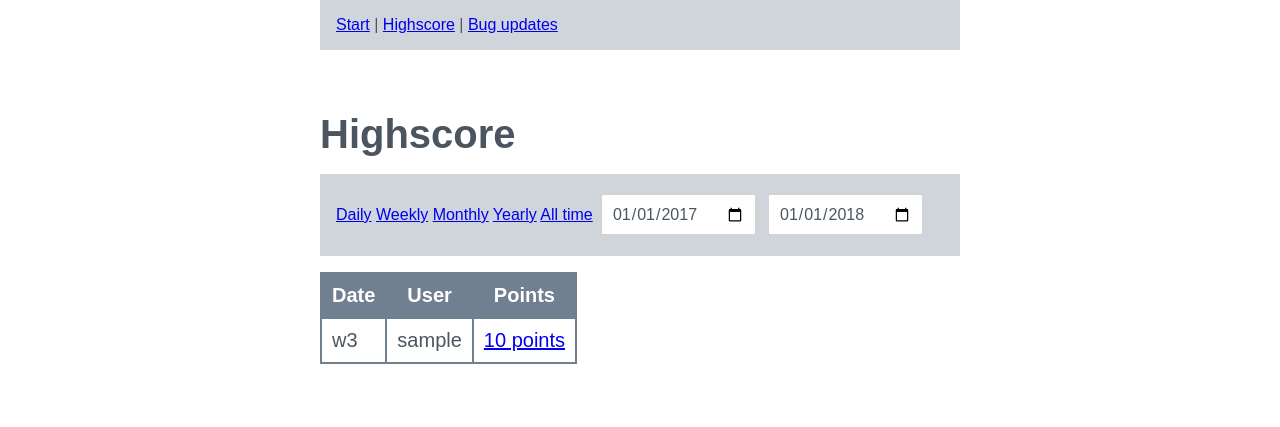
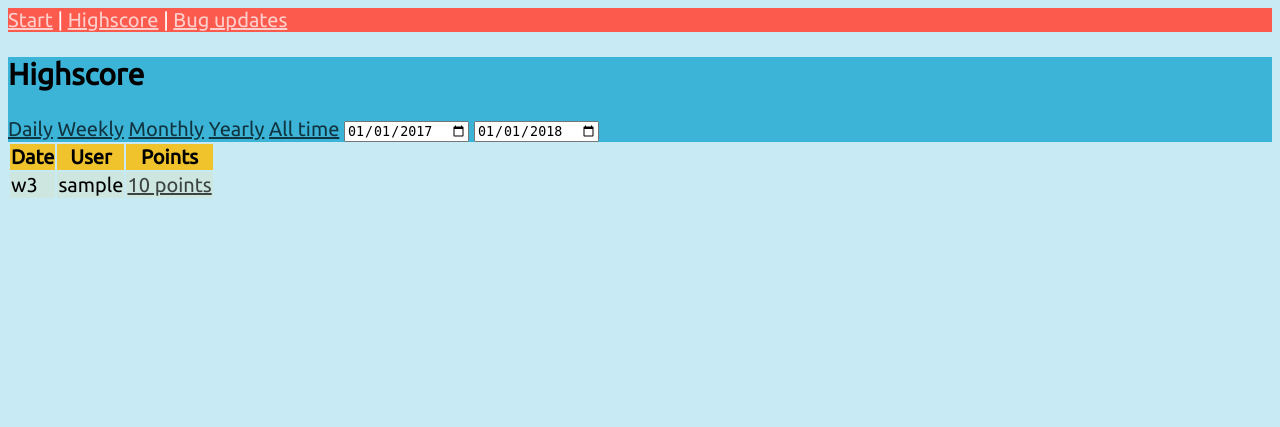
Before and after one commit to weld-io/bug-hunter-game, a Node server app: page /highscore in a window 1280 px wide. Shown: the top 427 px of the page. Run offline with Node 20, Linux system fonts and the light colour scheme; tables that the repository leaves empty hold one stand-in row (values such as "Sample post"); some libraries are stand-ins or nearby versions.

Commit message:
New design: flexsite, colors, fonts

```diff
--- a/app/config/express.js
+++ b/app/config/express.js
@@ -21,6 +21,8 @@ module.exports = function (app, config) {
 	//app.use(cookieParser());
 	app.use(compress());
 	app.use(express.static(config.root + '/public'));
+	// flexsite NPM
+	app.use('/flexsite', express.static(config.root + '/node_modules/flexsite'));
 	//app.use(methodOverride());
 	//app.use(cors());
 
--- a/app/views/shared/header.ejs
+++ b/app/views/shared/header.ejs
@@ -5,9 +5,12 @@
 <meta name="viewport" content="width=device-width">
 <title><%- title %></title>
 <script type="text/javascript" src="/js/app.js" async></script>
+<link href="https://fonts.googleapis.com/css?family=Ubuntu" rel="stylesheet">
+<link rel="stylesheet" href="/flexsite/styles/flexsite.css">
 <link rel="stylesheet" href="/css/style.css">
 </head>
-<body>
+
+<body class="color1light">
 <main>
 
 <% include navigation %>
--- a/app/views/shared/navigation.ejs
+++ b/app/views/shared/navigation.ejs
@@ -1,3 +1,5 @@
+<section class="thin color2">
+
 	<nav id="main-navigation">
 		<a href="/">Start</a>
 		|
@@ -5,3 +7,5 @@
 		|
 		<a href="/updates">Bug updates</a>
 	</nav>
+
+</section>
--- a/app/views/start/index.ejs
+++ b/app/views/start/index.ejs
@@ -1,7 +1,10 @@
 <% include ../shared/header %>
 
+<section class="color1">
 	<h1><%- title %></h1>
+</section>
 
+<section class="color2">
 	<h2>How to get points</h2>
 
 	<ol>
@@ -9,9 +12,12 @@
 		<li>Create, close, or edit issues.</li>
 		<li>Track progress on the <a href="/highscore">Highscore</a>.</li>
 	</ol>
+</section>
 
+<section class="color3">
 	<h2>Scoring</h2>
 
 	<%- objectToHtml(scoringTable) %>
+</section>
 
 <% include ../shared/footer %>
--- a/app/views/updates/highscore.ejs
+++ b/app/views/updates/highscore.ejs
@@ -1,5 +1,6 @@
 <% include ../shared/header %>
 
+<section class="color1">
 	<h1><%- title %></h1>
 
 	<nav>
@@ -11,13 +12,13 @@
 			<%- optionalAnchorTag('All time', '/highscore/all-time', currentHref) %>
 		</span>
 	<% if (timeperiod.grouping !== 'all-time') { %>
-	<span class="datePickers">
 			<input type="date" name="startDate" value="<%= timeperiod.startDate %>" onchange="BugHunterGame.changeDate(this.value, ['<%= timeperiod.grouping %>', '<%= timeperiod.startDate %>', '<%= timeperiod.endDate %>'], 1)">
 			<input type="date" name="endDate" value="<%= timeperiod.endDate %>" onchange="BugHunterGame.changeDate(this.value, ['<%= timeperiod.grouping %>', '<%= timeperiod.startDate %>', '<%= timeperiod.endDate %>'], 2)">
-	</span>
 	<% } %>
 	</nav>
+</section>
 
+<section>
 	<table>
 		<thead>
 			<tr>
@@ -36,5 +37,6 @@
 			<% }) %>
 		</tbody>
 	</table>
+</section>
 
 <% include ../shared/footer %>
--- a/app/views/updates/list.ejs
+++ b/app/views/updates/list.ejs
@@ -1,7 +1,10 @@
 <% include ../shared/header %>
 
+<section class="color1">
 	<h1><%- title %></h1>
+</section>
 
+<section>
 	<table>
 		<thead>
 			<tr>
@@ -26,5 +29,6 @@
 			<% }) %>
 		</tbody>
 	</table>
+</section>
 
 <% include ../shared/footer %>
--- a/package.json
+++ b/package.json
@@ -16,11 +16,12 @@
     "compression": "^1.6.2",
     "ejs": "^2.5.6",
     "express": "^4.15.2",
+    "flexsite": "^0.1.2",
     "glob": "^7.1.1",
     "lodash": "^4.17.4",
     "moment": "^2.18.1",
-    "mongodb": "^2.2.26",
-    "mongoose": "^4.9.8",
+    "mongodb": "^2.2.29",
+    "mongoose": "^4.10.8",
     "mongoose-findorcreate": "^1.0.1",
     "morgan": "^1.8.1",
     "request": "^2.81.0"
--- a/public/css/style.css
+++ b/public/css/style.css
@@ -1,127 +1,53 @@
-/*
+/* ----- Colors ----- */
 
-#000000
-#252b30
-#4b5560
-#708090
-#a0aab5
-#cfd5da
-#ffffff
+.color1 { background-color: hsl(194, 67%, 54%); }
+.color2 { background-color: hsl(4, 98%, 65%); color: white; }
+.color3 { background-color: hsl(46, 87%, 56%); }
+.color1light { background-color: hsl(194, 66%, 87%); }
+.color2light { background-color: hsl(5, 98%, 84%); }
 
-*/
+.color1-text { color: hsl(194, 67%, 54%); }
+.color2-text { color: hsl(4, 98%, 65%); }
+.color3-text { color: hsl(46, 87%, 56%); }
+.color1light-text { color: hsl(194, 66%, 87%); }
+.color2light-text { color: hsl(5, 98%, 84%); }
+
+thead tr {
+	background-color: hsla(46, 87%, 56%, 1);
+}
+
+tbody tr:nth-child(2n+0) {
+	background-color: hsla(46, 87%, 56%, 0.5);
+}
+
+tbody tr:nth-child(2n+1) {
+	background-color: hsla(46, 87%, 56%, 0.1);
+}
+
+/* ----- Fonts ----- */
 
 body {
-	font-family: sans-serif;
-	color: #4b5560;
+	font-family: 'Ubuntu', sans-serif;
 	font-size: 20px;
-	margin: 0;
-	padding: 0;
 }
 
-main {
-	padding: 5vw;
-	max-width: 40rem;
-	margin: auto;
+/* ----- Navigation ----- */
+
+nav {
+	display: inline-block;
 }
 
-nav {
-	background-color: #cfd5da;
-	padding: 1em;
-	margin: 1em 0;
-	font-size: 80%;
+a {
+	color: inherit;
+	opacity: 0.7;
+	transition: opacity 0.25s;
 }
-
-nav#main-navigation {
-	max-width: 40rem;
-	margin: auto;
-	margin: -5vw 0 5vw;
-}
-
-h1, h2, h3 {
-	line-height: 1em;
-	margin: 0 0 0.5em;
-}
-
-/* Nice & simple: Table - https://codepen.io/tomsoderlund/pen/mmZrRR */
-table {
-	border-collapse: collapse;
-}
-
-td, th {
-	border: 2px solid #708090;
-	padding: 0.5em;
-}
-
-thead tr {
-	background-color: #708090;
-	color: white;
-}
-
-tr:nth-child(2n+0) {
-	background-color: #cfd5da;
-}
-
-/* Nice & simple: Button - http://codepen.io/tomsoderlund/pen/qqyzqp */
-button {
-	background-color: dodgerblue;
-	border-radius: 0.2em;
-	border: none;
-	box-shadow: 0 2px 2px rgba(0,0,0,0.3);
-	box-sizing: border-box;
-	color: white;
-	cursor: pointer;
-	font-family: inherit;
-	font-size: inherit;
-	min-width: 15em;
-	outline: none;
-	padding: 0.6em;
-	margin: 0.2em;
-	transition: all 0.2s;
-}
-button:hover {
-	opacity: 0.8;
-	transition: box-shadow 0s;
-}
-button:active {
-	margin-top: 0.3em;
-	margin-bottom: 0.1em;
-	box-shadow: 0 0.5px 2px rgba(0,0,0,0.4);
-}
-
-/* Nice & simple: Input and Dropdown Menu - http://codepen.io/tomsoderlund/pen/GNBbWz */
-input,
-textarea,
-select {
-	outline: none;
-	resize: none;
-	box-sizing: border-box;
-	background-color: white;
-	border-radius: 0.2em;
-	border: 2px solid lightgray;
-	color: inherit;
-	font-family: inherit;
-	font-size: inherit;
-	/*min-width: 15em;*/
-	padding: 0.6em;
-	margin: 0.2em;
-}
-input:hover,
-textarea:hover,
-select:hover {
-	border-color: silver;
-}
-input:focus,
-textarea:focus,
-select:focus {
-	border-color: darkgray;
+a:hover {
+	opacity: 1;
 }
 
 /* ----- Highscore ----- */
 
-.datePickers {
-	display: inline-block;
-}
-
 .current {
 	font-weight: bold;
 }
```
Also changed, not shown: 1 other file. Lines whose indentation alone changed are shown as unchanged.
